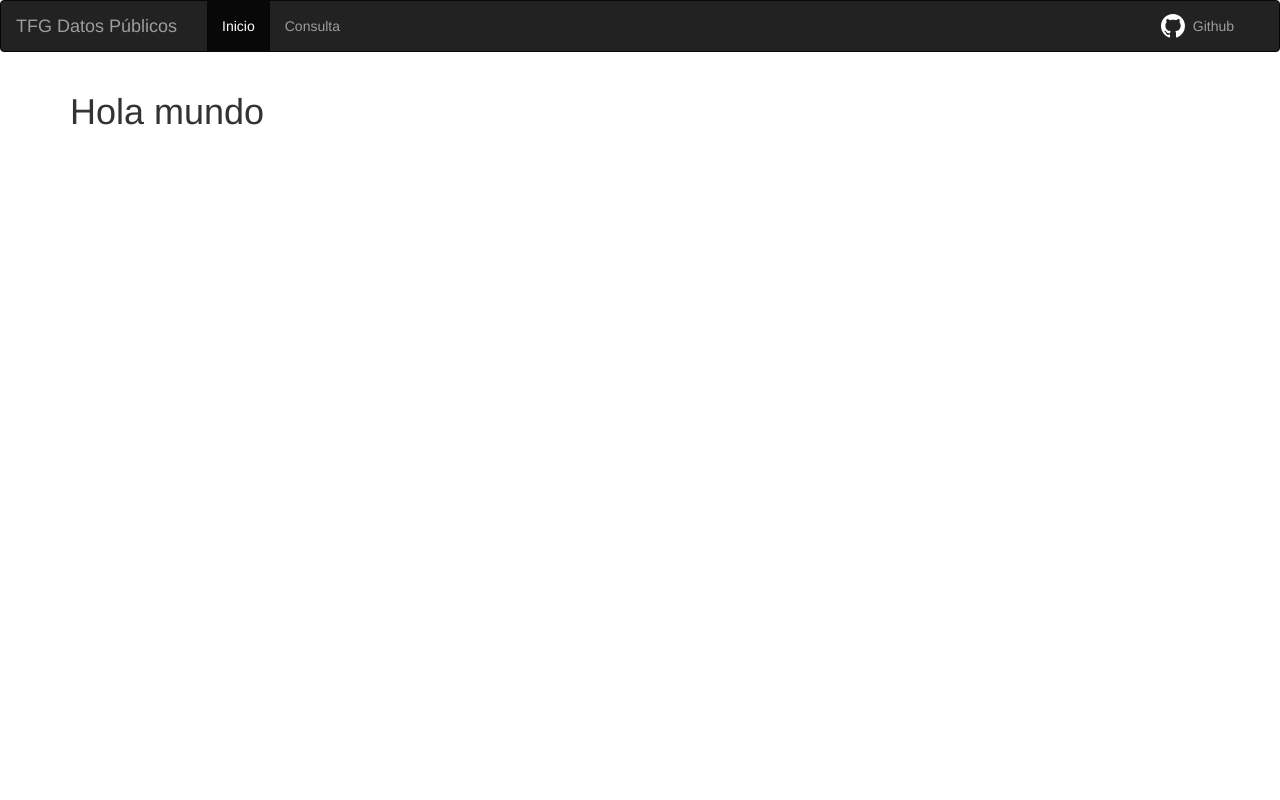
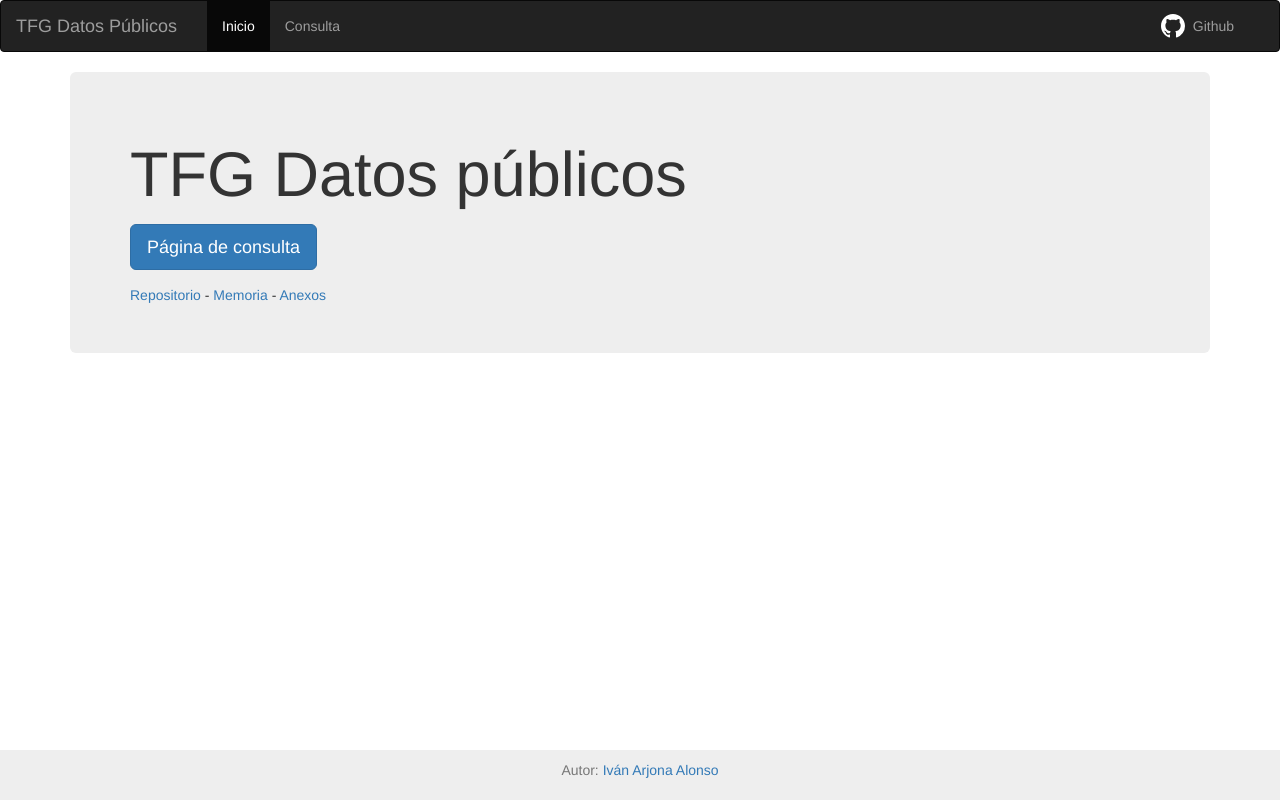
Before and after one commit to dbo1001/TFG-Datos-publicos, a Flask app: page / in a window 1280 px wide. Run offline with Flask 2, Linux system fonts and the light colour scheme; some libraries are stand-ins or nearby versions.

Commit message:
Mejoras estéticas

```diff
--- a/web/static/css/style.css
+++ b/web/static/css/style.css
@@ -1,3 +1,14 @@
+/* Pie de página */
+footer {
+    position: absolute;
+    right: 0;
+    bottom: 0;
+    left: 0;
+    padding: 1rem;
+    background-color: #eeeeee;
+    text-align: center;
+}
+
 /* Scroll horizontal */
 .scrollable {
     overflow-x: scroll;
--- a/web/templates/index.html
+++ b/web/templates/index.html
@@ -1,5 +1,16 @@
 {% extends 'layout.html' %}
 
 {% block page_content %}
-    <h1>Hola mundo</h1>
+    <div class="jumbotron">
+        <h1>TFG Datos públicos</h1>
+        <p></p>
+        <p><a class="btn btn-primary btn-lg" href="{{ url_for('consulta') }}" role="button">Página de consulta</a></p>
+        <a href="https://github.com/IvanArjona/TFG-Datos-publicos">Repositorio</a> -
+        <a href="https://github.com/IvanArjona/TFG-Datos-publicos/blob/master/docs/latex/memoria.pdf">Memoria</a> -
+        <a href="https://github.com/IvanArjona/TFG-Datos-publicos/blob/master/docs/latex/anexos.pdf">Anexos</a>
+    </div>
+
+    <footer>
+        <p class="text-muted">Autor: <a href="https://github.com/IvanArjona">Iván Arjona Alonso</a></p>
+    </footer>
 {% endblock %}
```
Also changed, not shown: web/templates/resultados-consulta.html (+5 -3 lines).
